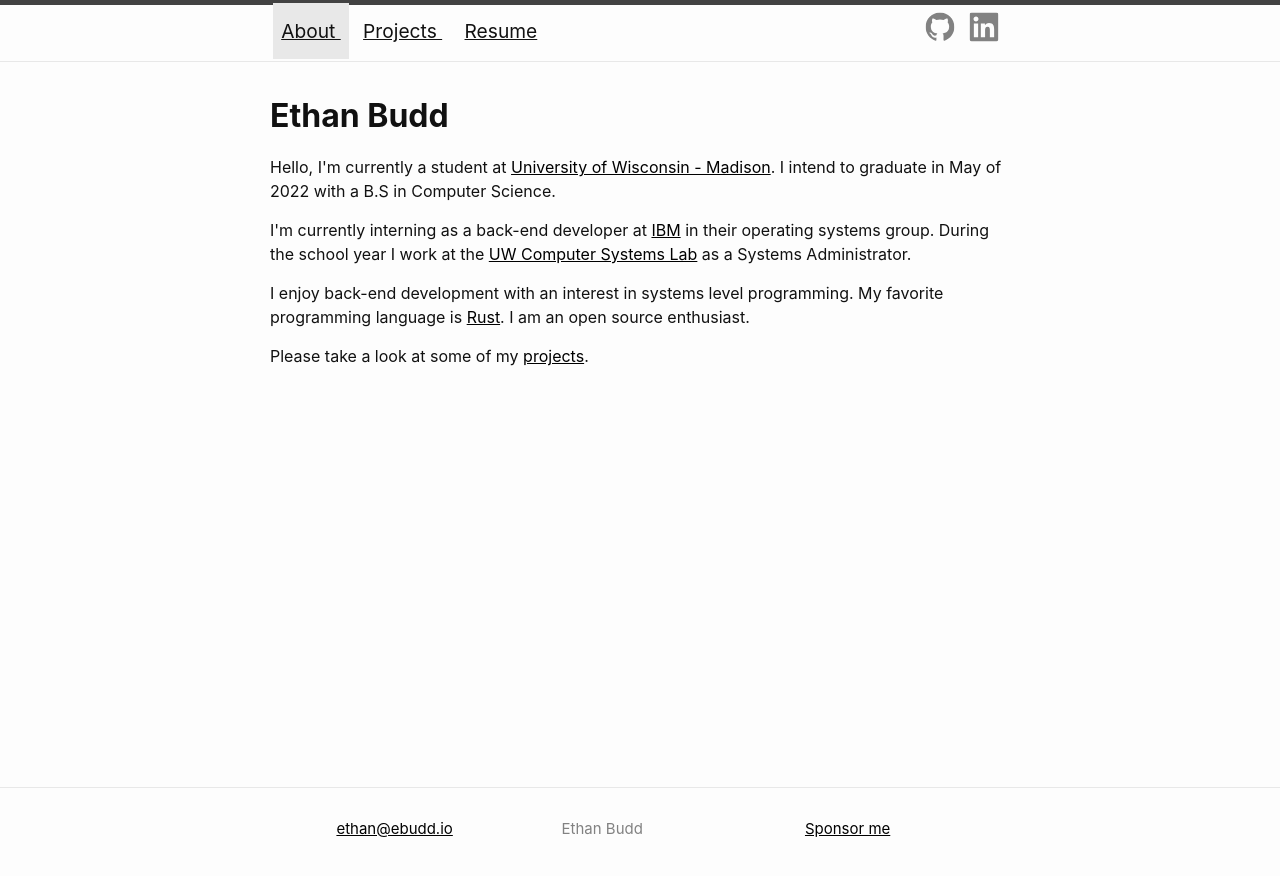
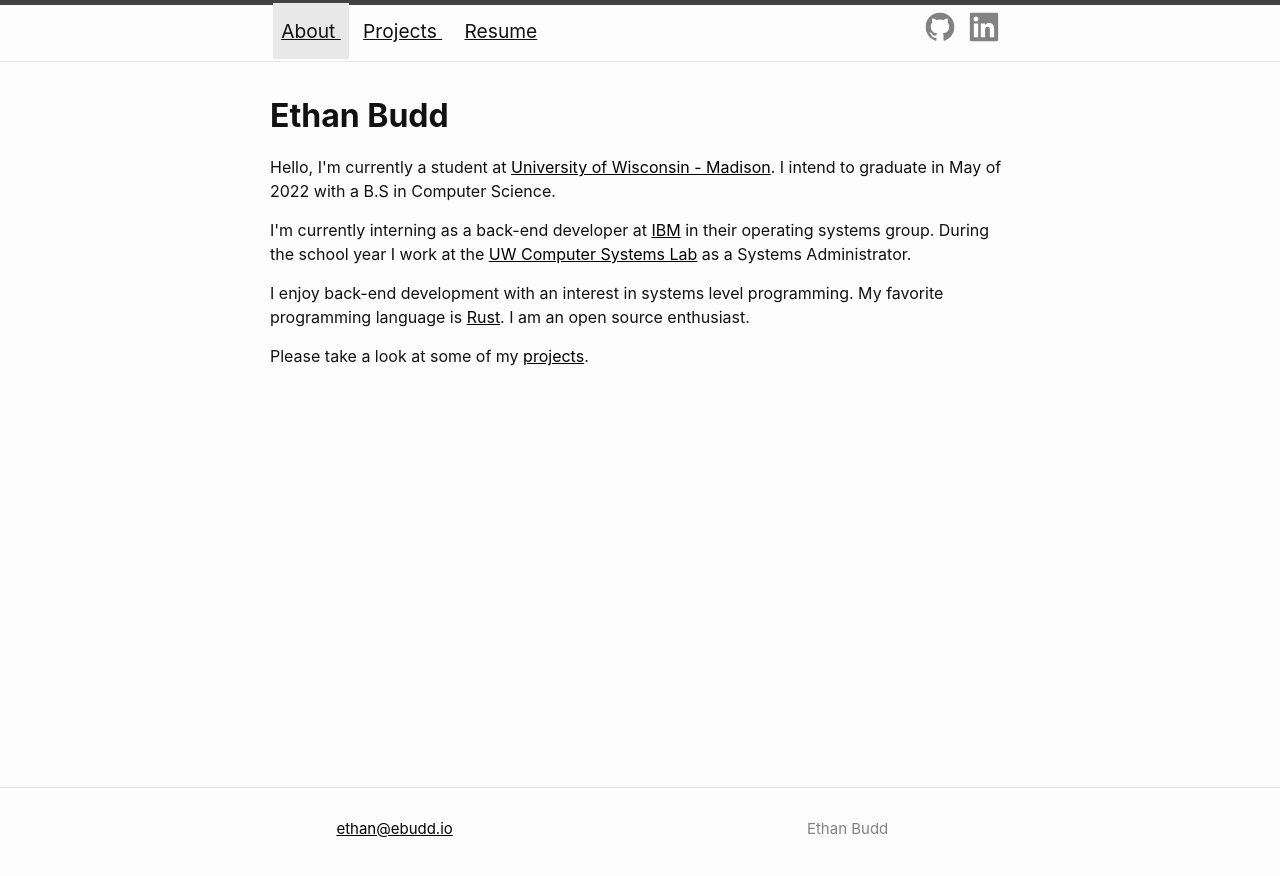
Before and after one commit to budde25/website-v2, a Jekyll site: the page built from index.html, in a window 1280 px wide. Shown: the top 876 px of the page. Built offline with Jekyll 4.4.1, drawn with Linux system fonts in a browser that asks for light colours; nearby versions of some CDN libraries.

Commit message:
edit the footer

```diff
--- a/_includes/footer.html
+++ b/_includes/footer.html
@@ -14,11 +14,10 @@
       </div>
 
       <div class="footer-col footer-col-2">
-          <p itemprop="name">Ethan Budd</p>
       </div>
 
       <div class="footer-col footer-col-3">
-        <a href="https://github.com/sponsors/budde25/">Sponsor me</a>
+          <p itemprop="name">Ethan Budd</p>
       </div>
     </div>
 
```
